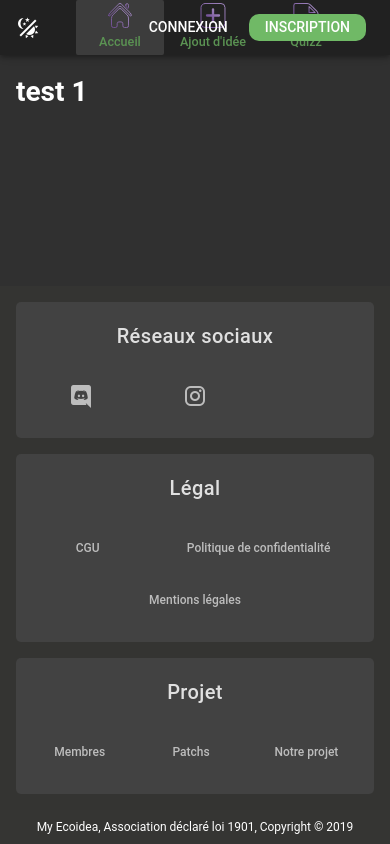
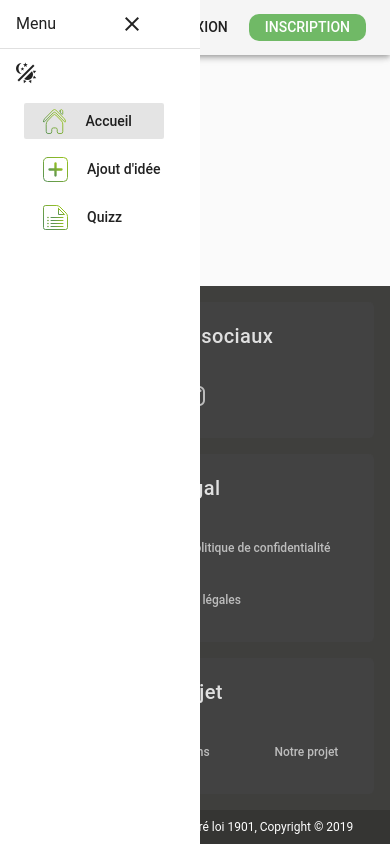
Before and after one commit to myecoidea/front-end, a Vue app: page / in a window 390 px wide. Both pictures are taken after a click on the button 28 px from the left and 27 px from the top of the page. Built offline with nearby package versions, Linux system fonts and the light colour scheme.

Commit message:
header : responsive +left menu for mobile

```diff
--- a/public/index.html
+++ b/public/index.html
@@ -16,7 +16,9 @@
     <meta name='url' content='https://my-ecoidea.org'>
     <meta name='identifier-URL' content='https://my-ecoidea.org'>
     <meta name='target' content='all'>
-    <meta name="theme-color" content="#35BF54">
+    <meta name="theme-color" content="#62AB55">
+
+
 
     <meta property="og:title" content="My EcoIdea" />
     <meta property="og:description" content="Dans une démarche éco-citoyenne, nous aimerions partager vos idées afin d'améliorer le quotidien des gens mais également changer les habitudes des plus grosse entreprises." />
--- a/src/components/header/header.css
+++ b/src/components/header/header.css
@@ -14,11 +14,12 @@
 }
 
 /* Class border -radius */
-.bd-1 {border-radius: 3px !important;}
-.bd-2 {border-radius: 5px !important;}
-.bd-3 {border-radius: 7px !important;}
-.bd-4 {border-radius: 10px !important;}
-.bd-5 {border-radius: 13px !important;}
+*[bd-0], .bd-0 {border-radius: 0px !important;}
+*[bd-1], .bd-1 {border-radius: 3px !important;}
+*[bd-2], .bd-2 {border-radius: 5px !important;}
+*[bd-3], .bd-3 {border-radius: 7px !important;}
+*[bd-4], .bd-4 {border-radius: 10px !important;}
+*[bd-5], .bd-5 {border-radius: 13px !important;}
 
 
 .icon
@@ -27,6 +28,7 @@
     flex-direction: column-reverse;
     text-align: center;
     color: var(--G05);
+    padding: 3px;
 }
 .icon span
 {
--- a/src/components/header/header.js
+++ b/src/components/header/header.js
@@ -3,6 +3,7 @@ import Profil from './profil/profil.vue'
 export default {
   name: 'header',
   data: () => ({
+    menu: false,
     drawer: false,
     expand: false,
     isLogin: false
--- a/src/components/header/header.vue
+++ b/src/components/header/header.vue
@@ -1,28 +1,33 @@
 <template>
     <div class="header">
         <v-toolbar height="55">
-            <v-btn icon  @click="$store.commit('toggleTheme')">
+            <v-toolbar-items>
+                <v-btn icon class="hidden-sm-and-down" @click="$store.commit('toggleTheme')">
                     <v-icon>
                         mdi-theme-light-dark
                     </v-icon>
                 </v-btn>
+                <v-btn icon class="hidden-md-and-up" @click="menu = !menu">
+                    <v-icon>mdi-menu</v-icon>
+                </v-btn>
+            </v-toolbar-items>
             <v-spacer></v-spacer>
-            <v-toolbar-items>
-                <v-btn flat to="/">
+            <v-toolbar-items class="hidden-sm-and-down">
+                <v-btn flat bd-0 to="/">
                     <div class="icon">
                         <span>Accueil</span>
                         <img v-if="!$store.getters.darkTheme" class="svg" src="@/assets/items/Home W.svg"/>
                         <img v-else class="svg" src="@/assets/items/Home B.svg"/>
                     </div>
                 </v-btn>
-                <v-btn flat to="/idea/share-idee">
+                <v-btn flat bd-0 to="/idea/share-idee">
                     <div class="icon">
                         <span >Ajout d'idée</span>
                         <img v-if="!$store.getters.darkTheme" class="svg" src="@/assets/items/Add W.svg"/>
                         <img v-else class="svg" src="@/assets/items/Add B.svg"/>
                     </div>
                 </v-btn>
-                <v-btn flat to="/quizz">
+                <v-btn flat bd-0 to="/quizz">
                     <div class="icon">
                         <span >Quizz</span>
                         <img v-if="!$store.getters.darkTheme" class="svg" src="@/assets/items/Quizz W.svg"/>
@@ -31,10 +36,62 @@
                 </v-btn>
             </v-toolbar-items>
             <v-spacer></v-spacer>
-            <v-toolbar-items class="auth">
+            <v-toolbar-items class="auth" v-show="!isLogin">
                 <v-btn flat class="login" style="margin-right: 5px;">Connexion</v-btn><v-btn flat class="register white--text">Inscription</v-btn>
             </v-toolbar-items>
+            <v-toolbar-items class="account" v-show="isLogin">
+                <v-btn flat bd-0 @click="drawer = !drawer">
+                    <div class="icon">
+                        <span >Profil</span>
+                        <img v-if="!$store.getters.darkTheme" class="svg" src="@/assets/items/Profil W.svg"/>
+                        <img v-else class="svg" src="@/assets/items/Profil B.svg"/>
+                    </div>
+                </v-btn>
+            </v-toolbar-items>
         </v-toolbar>
+        <v-navigation-drawer floating permanent fixed left width="200" v-show="menu">
+            <v-list-tile>
+                <v-list-tile-content>
+                    <v-list-tile-title>Menu</v-list-tile-title>
+                </v-list-tile-content>
+                <v-btn flat @click="menu = !menu">
+                    <v-icon>close</v-icon>
+                </v-btn>
+            </v-list-tile>
+            <v-divider></v-divider>
+            <v-btn icon @click="$store.commit('toggleTheme')">
+                            <v-icon>
+                                mdi-theme-light-dark
+                            </v-icon>
+                        </v-btn>
+            <v-list-tile>
+                <v-btn flat to="/">
+                    <div class="icon">
+                        <img v-if="!$store.getters.darkTheme" class="svg" src="@/assets/items/Home W.svg"/>
+                        <img v-else class="svg" src="@/assets/items/Home B.svg"/>
+                    </div>
+                    <span class="text-none mx-3">Accueil</span>
+                </v-btn>
+            </v-list-tile>
+            <v-list-tile>
+                <v-btn flat to="/idea/share-idee">
+                    <div class="icon">
+                        <img v-if="!$store.getters.darkTheme" class="svg" src="@/assets/items/Add W.svg"/>
+                        <img v-else class="svg" src="@/assets/items/Add B.svg"/>
+                    </div>
+                    <span class="text-none mx-3">Ajout d'idée</span>
+                </v-btn>
+            </v-list-tile>
+            <v-list-tile>
+                <v-btn flat to="/quizz">
+                    <div class="icon">
+                        <img v-if="!$store.getters.darkTheme" class="svg" src="@/assets/items/Quizz W.svg"/>
+                        <img v-else class="svg" src="@/assets/items/Quizz B.svg"/>
+                    </div>
+                    <span class="text-none mx-3">Quizz</span>
+                </v-btn>
+            </v-list-tile>
+        </v-navigation-drawer>
         <v-navigation-drawer permanent fixed right v-show="drawer">
             <v-list-tile>
                 <v-list-tile-content>
```
Lines whose indentation alone changed are shown as unchanged.
